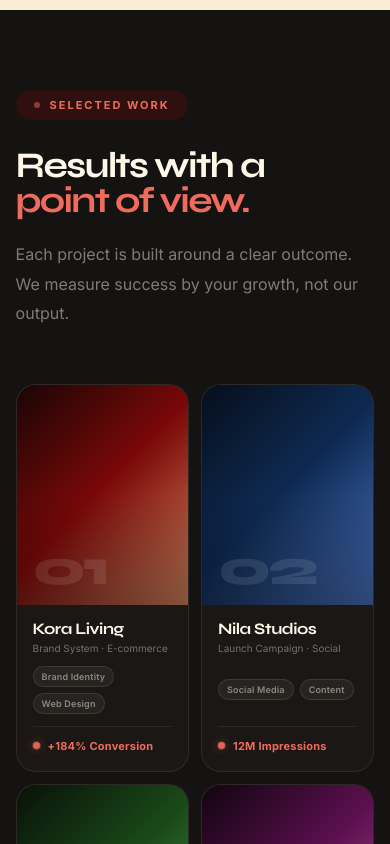
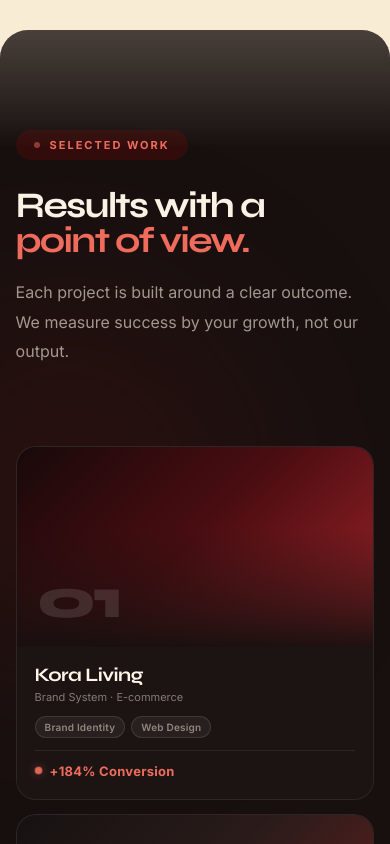
Before and after one commit to MOHAMMEDAHRASKHANKP/-admosphere-site, a React (Vite) app: page / in a window 390 px wide. Shown: the part 3660-4504 px from the top of the page. Built offline with nearby package versions, Linux system fonts and the light colour scheme.

Commit message:
style: align Selected Work colors to brand (warm dark #17100f, brand gradients, rounded edges, glow)

```diff
--- a/src/components/sections/Work.jsx
+++ b/src/components/sections/Work.jsx
@@ -10,7 +10,7 @@ const projects = [
     result: '+184% Conversion',
     tags: ['Brand Identity', 'Web Design'],
     gradient:
-      'linear-gradient(135deg, #1a0505 0%, #7a0808 48%, #d4855e 100%)',
+      'linear-gradient(135deg, #18090a 0%, #4a0d11 48%, #9e2329 100%)', // Deep maroon to dark red
   },
   {
     id: '02',
@@ -19,7 +19,7 @@ const projects = [
     result: '12M Impressions',
     tags: ['Social Media', 'Content'],
     gradient:
-      'linear-gradient(135deg, #060e1b 0%, #0e2a52 48%, #4a72bf 100%)',
+      'linear-gradient(135deg, #161211 0%, #291b1a 45%, #69211f 100%)', // Warm charcoal to deep brick
   },
   {
     id: '03',
@@ -28,7 +28,7 @@ const projects = [
     result: '3.4× Organic Growth',
     tags: ['SEO', 'Web Dev'],
     gradient:
-      'linear-gradient(135deg, #091209 0%, #1a4a18 48%, #52a04a 100%)',
+      'linear-gradient(135deg, #1f0b0d 0%, #5e1317 48%, #c44f3d 100%)', // Deep maroon to soft coral
   },
   {
     id: '04',
@@ -37,7 +37,7 @@ const projects = [
     result: '6.2× ROAS',
     tags: ['Meta Ads', 'Creative'],
     gradient:
-      'linear-gradient(135deg, #120510 0%, #5c1050 48%, #c45890 100%)',
+      'linear-gradient(135deg, #141110 0%, #301716 48%, #7c2222 100%)', // Charcoal to dark red
   },
   {
     id: '05',
@@ -46,7 +46,7 @@ const projects = [
     result: '+215% Direct Bookings',
     tags: ['UI/UX', 'Google Ads'],
     gradient:
-      'linear-gradient(135deg, #1f1406 0%, #633e0d 48%, #e0a343 100%)',
+      'linear-gradient(135deg, #240c0e 0%, #6e181c 50%, #db6c56 100%)', // Rich burgundy to soft coral
   },
   {
     id: '06',
@@ -55,7 +55,7 @@ const projects = [
     result: '420+ Qualified Leads/mo',
     tags: ['Performance', 'Landing Page'],
     gradient:
-      'linear-gradient(135deg, #051419 0%, #0a3d4f 48%, #14b8a6 100%)',
+      'linear-gradient(135deg, #151211 0%, #261b1a 48%, #541d1d 100%)', // Warm charcoal to deep wine
   },
   {
     id: '07',
@@ -64,7 +64,7 @@ const projects = [
     result: '4.8× Patient Growth',
     tags: ['Local SEO', 'Video Ads'],
     gradient:
-      'linear-gradient(135deg, #150a1f 0%, #431669 48%, #a855f7 100%)',
+      'linear-gradient(135deg, #1c0a0c 0%, #4f1115 48%, #8e2024 100%)', // Deep maroon to dark ruby
   },
   {
     id: '08',
@@ -73,13 +73,16 @@ const projects = [
     result: '1,400+ Active Members',
     tags: ['Brand Strategy', 'Reels Production'],
     gradient:
-      'linear-gradient(135deg, #1f0808 0%, #691118 48%, #f43f5e 100%)',
+      'linear-gradient(135deg, #210e0f 0%, #5c181b 48%, #e05e4c 100%)', // Deep maroon to vibrant coral
   },
 ];
 
 function Work({ Reveal }) {
   return (
     <section className="work-section" id="work">
+      {/* Background glow behind header */}
+      <div className="work-bg-glow" aria-hidden="true" />
+
       <div className="work-container">
 
         {/* ── Header ─────────────────────────────── */}
@@ -116,7 +119,7 @@ function Work({ Reveal }) {
                 ease: [0.22, 1, 0.36, 1],
               }}
             >
-              {/* Gradient art panel */}
+              {/* Gradient art panel with bottom fade overlay */}
               <div
                 className="work-art"
                 style={{ background: project.gradient }}
--- a/src/styles/work.css
+++ b/src/styles/work.css
@@ -4,9 +4,49 @@
 
 .work-section {
   padding: 160px 0;
-  background: #151311;
+  background-color: #17100f;
   position: relative;
   overflow: hidden;
+  border-radius: 40px;
+  margin: 20px 0;
+}
+
+/* Subtle edge blend gradients at top and bottom */
+.work-section::before,
+.work-section::after {
+  content: '';
+  position: absolute;
+  left: 0;
+  right: 0;
+  height: 120px;
+  pointer-events: none;
+  z-index: 2;
+}
+
+.work-section::before {
+  top: 0;
+  background: linear-gradient(to bottom, var(--cream, #f8ecd4) 0%, transparent 100%);
+  opacity: 0.22;
+}
+
+.work-section::after {
+  bottom: 0;
+  background: linear-gradient(to top, var(--cream, #f8ecd4) 0%, transparent 100%);
+  opacity: 0.22;
+}
+
+/* Subtle dark-red radial glow near the top-right behind heading */
+.work-bg-glow {
+  position: absolute;
+  top: 5%;
+  right: 12%;
+  width: 550px;
+  height: 550px;
+  border-radius: 50%;
+  background: radial-gradient(circle, rgba(160, 20, 20, 0.18) 0%, transparent 70%);
+  filter: blur(80px);
+  pointer-events: none;
+  z-index: 0;
 }
 
 .work-container {
@@ -30,7 +70,7 @@
   gap: 10px;
   padding: 8px 18px;
   border-radius: 999px;
-  background: rgba(166,3,4,.18);
+  background: rgba(166, 3, 4, 0.18);
   color: #ef6c5d;
   font-size: 11px;
   font-weight: 700;
@@ -66,7 +106,7 @@
   font-size: clamp(44px, 5.5vw, 78px);
   line-height: .98;
   letter-spacing: -.05em;
-  color: #fff7e8;
+  color: #FBF1E4;
   margin: 0;
 }
 
@@ -76,7 +116,7 @@
 }
 
 .work-subtitle {
-  color: rgba(255,247,232,.46);
+  color: rgba(251, 241, 228, 0.6);
   font-size: 16px;
   line-height: 1.82;
   max-width: 420px;
@@ -101,23 +141,23 @@
 .work-card {
   border-radius: 20px;
   overflow: hidden;
-  background: #1a1715;
-  border: 1px solid rgba(255,247,232,.08);
+  background: #1c1413;
+  border: 1px solid rgba(255, 255, 255, 0.08);
   cursor: pointer;
   display: flex;
   flex-direction: column;
   transition:
-    transform .35s ease,
-    border-color .35s ease,
-    box-shadow .35s ease;
+    transform 0.3s ease,
+    border-color 0.3s ease,
+    box-shadow 0.3s ease;
 }
 
 .work-card:hover {
   transform: translateY(-6px);
-  border-color: rgba(239,108,93,.35);
+  border-color: rgba(239, 108, 93, 0.45);
   box-shadow:
-    0 24px 60px rgba(0,0,0,.5),
-    0 0 0 1px rgba(239,108,93,.15);
+    0 24px 50px rgba(0, 0, 0, 0.45),
+    0 0 20px rgba(160, 20, 20, 0.2);
 }
 
 /* ============================================================
@@ -130,18 +170,28 @@
   overflow: hidden;
 }
 
-/* Gradient overlay — deepens bottom for text legibility */
+/* Dark-red subtle overlay gradient at bottom for text readability */
 .work-art::after {
   content: '';
   position: absolute;
   inset: 0;
-  background: linear-gradient(to bottom, transparent 50%, rgba(0,0,0,.38));
+  background: linear-gradient(
+    to bottom,
+    transparent 40%,
+    rgba(23, 16, 15, 0.6) 80%,
+    rgba(23, 16, 15, 0.95) 100%
+  );
   pointer-events: none;
-  transition: background .38s ease;
+  transition: background 0.3s ease;
 }
 
 .work-card:hover .work-art::after {
-  background: linear-gradient(to bottom, transparent 40%, rgba(0,0,0,.50));
+  background: linear-gradient(
+    to bottom,
+    transparent 30%,
+    rgba(35, 12, 13, 0.7) 80%,
+    rgba(23, 16, 15, 1) 100%
+  );
 }
 
 .work-num {
@@ -153,14 +203,14 @@
   font-weight: 800;
   line-height: 1;
   letter-spacing: -.06em;
-  color: rgba(255,255,255,.1);
+  color: rgba(255, 255, 255, 0.12);
   user-select: none;
   z-index: 1;
-  transition: color .38s ease;
+  transition: color 0.3s ease;
 }
 
 .work-card:hover .work-num {
-  color: rgba(255,255,255,.18);
+  color: rgba(255, 255, 255, 0.22);
 }
 
 /* ============================================================
@@ -174,6 +224,7 @@
   gap: 12px;
   flex: 1;
   justify-content: space-between;
+  background: #1c1413;
 }
 
 .work-info-top {
@@ -193,7 +244,7 @@
 
 .work-category {
   font-size: 11px;
-  color: rgba(255,247,232,.4);
+  color: rgba(255, 247, 232, 0.45);
   margin: 0;
 }
 
@@ -207,19 +258,19 @@
 .work-tag {
   padding: 4px 9px;
   border-radius: 999px;
-  background: rgba(255,247,232,.055);
-  border: 1px solid rgba(255,247,232,.1);
-  color: rgba(255,247,232,.48);
+  background: rgba(255, 247, 232, 0.055);
+  border: 1px solid rgba(255, 247, 232, 0.1);
+  color: rgba(255, 247, 232, 0.48);
   font-size: 10px;
   font-weight: 600;
   letter-spacing: .02em;
-  transition: background .28s ease, color .28s ease, border-color .28s ease;
+  transition: background 0.3s ease, color 0.3s ease, border-color 0.3s ease;
 }
 
 .work-card:hover .work-tag {
-  background: rgba(239,108,93,.1);
-  color: rgba(239,108,93,.75);
-  border-color: rgba(239,108,93,.18);
+  background: rgba(239, 108, 93, 0.12);
+  color: rgba(239, 108, 93, 0.85);
+  border-color: rgba(239, 108, 93, 0.24);
 }
 
 /* Result metric */
@@ -228,7 +279,7 @@
   align-items: center;
   gap: 8px;
   padding-top: 12px;
-  border-top: 1px solid rgba(255,247,232,.07);
+  border-top: 1px solid rgba(255, 247, 232, 0.07);
 }
 
 .work-result-dot {
@@ -236,7 +287,7 @@
   height: 7px;
   border-radius: 50%;
   background: #ef6c5d;
-  box-shadow: 0 0 10px rgba(239,108,93,.5);
+  box-shadow: 0 0 10px rgba(239, 108, 93, 0.5);
   animation: resultPulse 2.2s ease-in-out infinite;
   flex-shrink: 0;
 }
@@ -268,27 +319,27 @@
   gap: 14px;
   padding: 18px 34px;
   border-radius: 999px;
-  border: 1px solid rgba(255,247,232,.14);
-  background: rgba(255,247,232,.05);
-  color: rgba(255,247,232,.76);
+  border: 1px solid rgba(255, 247, 232, 0.14);
+  background: rgba(255, 247, 232, 0.05);
+  color: rgba(255, 247, 232, 0.76);
   font-size: 14px;
   font-weight: 600;
   text-decoration: none;
   letter-spacing: .01em;
   transition:
-    background .38s cubic-bezier(.22,1,.36,1),
-    border-color .38s ease,
-    color .38s ease,
-    box-shadow .38s ease,
-    transform .38s cubic-bezier(.22,1,.36,1);
+    background 0.3s ease,
+    border-color 0.3s ease,
+    color 0.3s ease,
+    box-shadow 0.3s ease,
+    transform 0.3s ease;
 }
 
 .work-cta:hover {
-  background: rgba(239,108,93,.14);
-  border-color: rgba(239,108,93,.30);
+  background: rgba(239, 108, 93, 0.14);
+  border-color: rgba(239, 108, 93, 0.30);
   color: #ef6c5d;
   transform: translateY(-4px);
-  box-shadow: 0 20px 50px rgba(0,0,0,.32);
+  box-shadow: 0 20px 50px rgba(0, 0, 0, 0.32);
 }
 
 .work-cta-arrow {
@@ -299,56 +350,44 @@
   height: 32px;
   border-radius: 50%;
   background: #a60304;
-  color: #fff;
-  font-size: 15px;
-  flex-shrink: 0;
-  transition: transform .38s cubic-bezier(.22,1,.36,1), background .35s ease;
+  color: white;
+  font-size: 16px;
+  transition: transform 0.3s ease, background 0.3s ease;
 }
 
 .work-cta:hover .work-cta-arrow {
-  transform: rotate(45deg) scale(1.1);
+  transform: rotate(45deg);
   background: #d12121;
 }
 
 /* ============================================================
-   RESPONSIVE — TABLET (1024px)
+   RESPONSIVE
    ============================================================ */
 
 @media (max-width: 1024px) {
-  .work-section    { padding: 120px 0; }
-  .work-header-row { grid-template-columns: 1fr; gap: 22px; }
-  .work-grid       { grid-template-columns: repeat(2, 1fr); gap: 14px; }
-  .work-title      { font-size: clamp(40px, 7vw, 60px); }
-  .work-art        { height: 240px; }
-  .work-num        { font-size: 60px; }
-  .work-subtitle   { max-width: 100%; }
+  .work-grid {
+    grid-template-columns: repeat(2, 1fr);
+    gap: 16px;
+  }
 }
 
-/* ============================================================
-   RESPONSIVE — MOBILE (768px)
-   ============================================================ */
+@media (max-width: 768px) {
+  .work-section {
+    padding: 100px 0;
+    border-radius: 28px;
+  }
 
-@media (max-width: 768px) {
-  .work-section   { padding: 96px 0; }
-  .work-grid      { grid-template-columns: repeat(2, 1fr); gap: 12px; }
-  .work-header    { margin-bottom: 56px; }
-  .work-art       { height: 160px; }
-  .work-num       { font-size: 44px; bottom: 12px; left: 16px; }
-  .work-title     { font-size: clamp(36px, 9vw, 52px); }
-  .work-info      { padding: 14px 16px 18px; }
-  .work-name      { font-size: 16px; }
-  .work-category  { font-size: 10px; }
-  .work-tag       { padding: 4px 8px; font-size: 9px; }
-  .work-result strong { font-size: 11px; }
+  .work-header-row {
+    grid-template-columns: 1fr;
+    gap: 20px;
+  }
+
+  .work-grid {
+    grid-template-columns: 1fr;
+    gap: 14px;
+  }
+
+  .work-title {
+    font-size: clamp(36px, 9vw, 54px);
+  }
 }
-
-/* ============================================================
-   RESPONSIVE — SMALL MOBILE (480px)
-   ============================================================ */
-
-@media (max-width: 480px) {
-  .work-section   { padding: 80px 0; }
-  .work-art       { height: 220px; }
-  .work-num       { font-size: 50px; }
-  .work-cta       { padding: 16px 26px; font-size: 13px; }
-}
```
